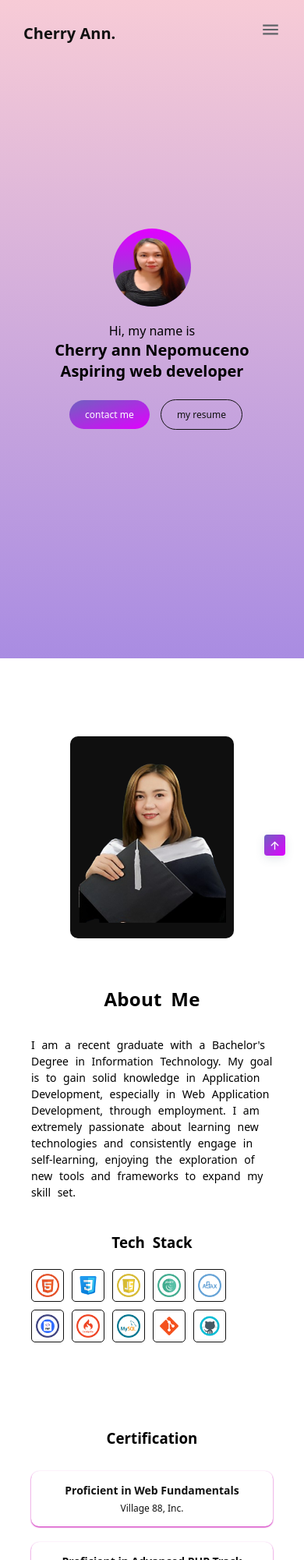
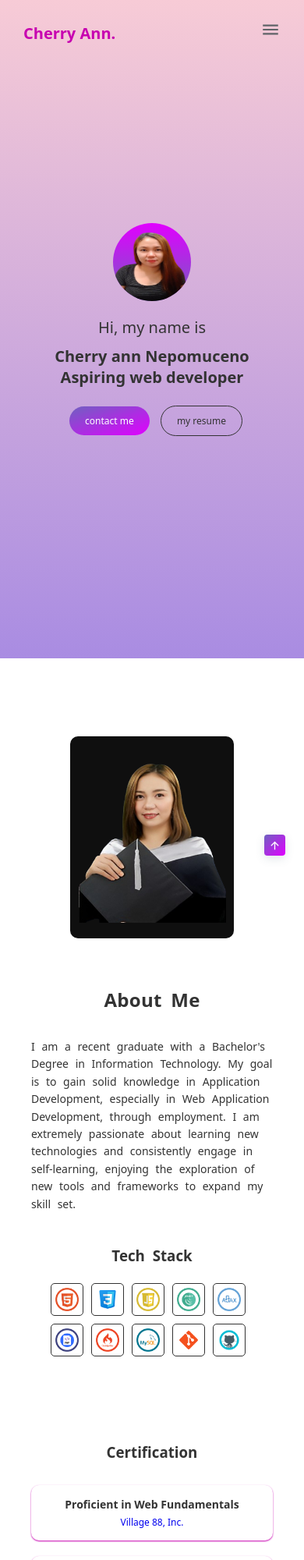
Before and after one commit to cherryann28/personal-portfolio, a plain HTML site: page index.html in a window 390 px wide. Shown: the top 2000 px of the page at 78% size. Drawn offline with nearby package versions, Linux system fonts and the light colour scheme.

Commit message:
add some changes

```diff
--- a/style.css
+++ b/style.css
@@ -51,7 +51,7 @@ nav a{
     text-decoration: none;
     display: flex;
     align-items: center;
-    color: #111;
+    color: #333;
 }
 
 nav a.active, nav a:hover {
@@ -63,8 +63,9 @@ nav li:first-child{
     margin-right: auto;
 }
 
-nav .logo-name {
+nav .logo-name a{
     font-size: 20px;
+    color: #c700b0;
 }
 
 .sidebar{
@@ -125,11 +126,8 @@ nav .logo-name {
     align-items: center;
     justify-content: center;
     background: linear-gradient(to top,  #a98ce2, #f7cbd6);
-    /* background: linear-gradient(to top,  #ddcdfd, #FDE5EC); */
-    /* background-color: #726cf8; */
-/* background-image: linear-gradient(to top, #726cf8, #e975a8); */
-    /* background: linear-gradient(to top,  #a98ce2, #FDE5EC); */
     height: 100vh;
+    color: #333;
 }
 
 
@@ -160,8 +158,13 @@ nav .logo-name {
     text-align: center;
 }
 
+.home-title p{
+    margin-bottom: 10px;
+    font-size: 20px;
+}
 .home-title h1{
     font-size: 36px;
+    color:
 }
 
 .home-button{
@@ -182,24 +185,16 @@ nav .logo-name {
     transition: background 0.3s ease;
 }
 
-.home-button .home-resume-link{
-    border-radius: 50px;
-    border: 1px solid #111;
-    padding: 10px 20px;
-    color: #111;
-}
-
 .home-button .home-resume-link {
     border-radius: 50px;
-    border: 1px solid #111;
+    border: 1px solid #333;
     padding: 10px 20px;
-    color: #111;
+    color: #333;
     background-color: transparent;
     transition: all 0.3s ease;
 }
 
 .home-button .home-resume-link:hover {
-    color: #111;
     background: linear-gradient(to top,  #ddcdfd, #FDE5EC);
     border-color: #999;
 }
@@ -231,6 +226,7 @@ nav .logo-name {
     text-align: center;
     margin-bottom: 50px;
     letter-spacing: .3px;
+    color: #333;
 
 }
 .section-about-title{
@@ -242,6 +238,7 @@ nav .logo-name {
      padding: 100px 60px 50px 60px;
      height: auto;
      margin: auto;
+     color: #333;
 }
 
 .about-container{
@@ -273,7 +270,7 @@ nav .logo-name {
 .about-info {
     width: 100%;
     padding: 0 20px;
-    line-height: 1.5;
+    line-height: 1.6;
 }
 
 .about-skills{
@@ -289,7 +286,7 @@ nav .logo-name {
 }
 
 .skills-data{
-    border: 1px solid #111;
+    border: 1px solid #333;
     display: flex;
     padding: 5px;
     border-radius: 5px;
@@ -348,8 +345,6 @@ nav .logo-name {
     box-sizing: border-box;
     padding: 20px;
     box-shadow: #c700b0 0px 1px 2px 0px;
-
-
     border-radius: 10px;
 
 }
@@ -358,13 +353,12 @@ nav .logo-name {
 }
 .certification-data h4{
     font-size: 16px;
-    color: #111;
     margin-bottom: 5px;
     font-weight: 600;
+    color: #333;
 }
 
 .certification-data p{
-    color: #111;
     font-size: 14px;
 }
 
@@ -400,6 +394,14 @@ nav .logo-name {
 
     .section-about-title{
         margin-bottom: 30px;
+    }
+
+    .skills-info {
+        justify-content: center;
+    }
+
+    .skills-title{
+        text-align: center;
     }
 }
 
@@ -457,6 +459,7 @@ nav .logo-name {
     flex-direction: column;
     margin: 0 auto;
     word-spacing: 5px;
+    color: #333;
 }
 
 .project-list{
@@ -478,6 +481,7 @@ nav .logo-name {
     margin-bottom: 50px;
     padding: 40px;
     flex-wrap: wrap;
+    color: #333;
     /* box-shadow: rgba(0, 0, 0, 0.08) 0px 0px 0px 1px; */
     box-shadow: rgba(0, 0, 0, 0.05) 0px 6px 24px 0px, rgba(0, 0, 0, 0.08) 0px 0px 0px 1px;
     /* background-image: linear-gradient(to right, #f8eaee, #ffffff, #ffffff, #f8eaee); */
@@ -510,7 +514,8 @@ nav .logo-name {
 .projects-data p{
     line-height: 1.6;
     font-size: 14px;
-     color: #111;
+
+    text-align: center;
 }
 
 
@@ -587,6 +592,7 @@ nav .logo-name {
     /* background: linear-gradient(to top, #ddcdfd, #FDE5EC); */
     background: linear-gradient(to top,  #a98ce2, #f7cbd6);
     padding: 100px 50px;
+    color: #333;
 }
 
 .contact-title {
```
